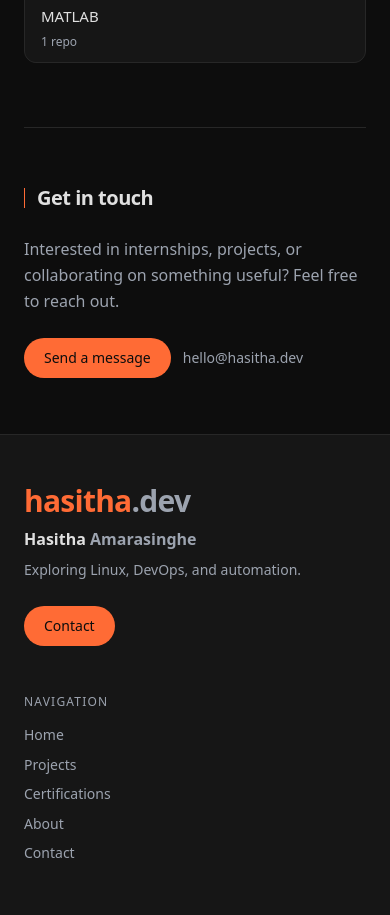
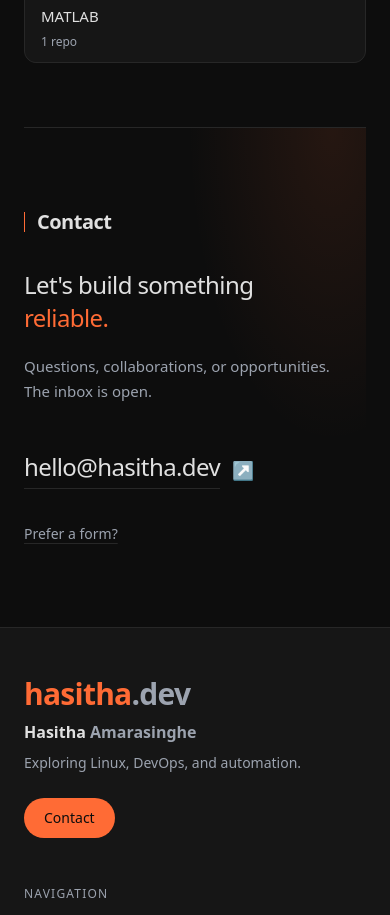
Before and after one commit to hasithaea/hasitha-dev, a Next.js app: page / in a window 390 px wide. Shown: the part 7520-8435 px from the top of the page. Built offline with nearby package versions, Linux system fonts and the light colour scheme; no server answers.

Commit message:
feat: redesign contact CTA with 2 column layout and large email link (#62)

```diff
--- a/components/sections/ContactCTA.tsx
+++ b/components/sections/ContactCTA.tsx
@@ -3,22 +3,63 @@ import Button from "@/components/Button";
 
 export default function ContactCTA() {
   return (
-    <section className="py-14 border-t border-border-color">
-      <SectionHeading>Get in touch</SectionHeading>
+    <section
+      id="contact"
+      className="relative isolate scroll-mt-24 border-t border-border-color py-20 md:py-28"
+    >
+      {/* top right glow */}
+      <div
+        aria-hidden
+        className="pointer-events-none absolute inset-0 -z-10 bg-[radial-gradient(60%_90%_at_90%_0%,rgba(255,107,53,0.10),transparent_70%)]"
+      />
 
-      <p className="max-w-xl text-text-muted leading-relaxed">
-        Interested in internships, projects, or collaborating on something
-        useful? Feel free to reach out.
+      <SectionHeading>Contact</SectionHeading>
+
+      <div className="mt-8 grid gap-12 md:grid-cols-[minmax(0,1fr)_minmax(0,1.5fr)] md:items-center md:gap-12 lg:gap-16">
+        {/* Statement */}
+        <div>
+          <h3 className="text-2xl font-medium leading-snug tracking-tight text-text-primary md:text-3xl md:leading-snug">
+            <span className="block">Let&apos;s build something </span>
+            <span className="block">
+              <span className="text-accent">reliable.</span>
+            </span>
+          </h3>
+          <p className="mt-5 max-w-xs text-[15px] leading-relaxed text-text-muted">
+            Questions, collaborations, or opportunities. The inbox is open.
           </p>
+        </div>
 
-      <div className="mt-6 flex flex-wrap items-center gap-3">
-        <Button href="/contact">Send a message</Button>
+        {/* Action */}
+        <div className="flex flex-col md:border-l md:border-border-color md:pl-10">
           <a
             href="mailto:hello@hasitha.dev"
-          className="text-sm text-text-muted hover:text-text-primary transition-colors focus-visible:outline-2 focus-visible:outline-offset-4 focus-visible:outline-accent rounded-sm"
+            className="group inline-flex items-center gap-3 self-start rounded-sm focus-visible:outline-none focus-visible:ring-2 focus-visible:ring-accent focus-visible:ring-offset-4 focus-visible:ring-offset-bg-primary"
           >
+            <span className="relative pb-1.5 font-mono text-2xl tracking-tight text-text-primary sm:text-3xl lg:text-4xl xl:text-5xl">
               hello@hasitha.dev
+              <span
+                aria-hidden
+                className="absolute inset-x-0 bottom-0 h-px bg-border-color"
+              />
+              <span
+                aria-hidden
+                className="absolute inset-x-0 bottom-0 h-px origin-left scale-x-0 bg-accent transition-transform duration-300 ease-out group-hover:scale-x-100 group-focus-visible:scale-x-100 motion-reduce:transition-none"
+              />
+            </span>
+            <span
+              aria-hidden
+              className="text-lg text-text-muted transition-all duration-200 group-hover:-translate-y-0.5 group-hover:translate-x-0.5 group-hover:text-accent motion-reduce:transition-none sm:text-xl lg:text-2xl xl:text-3xl"
+            >
+              &#8599;
+            </span>
           </a>
+
+          <div className="mt-8">
+            <Button variant="link" href="/contact" className="px-0">
+              Prefer a form?
+            </Button>
+          </div>
+        </div>
       </div>
     </section>
   );
```
Lines whose indentation alone changed are shown as unchanged.
